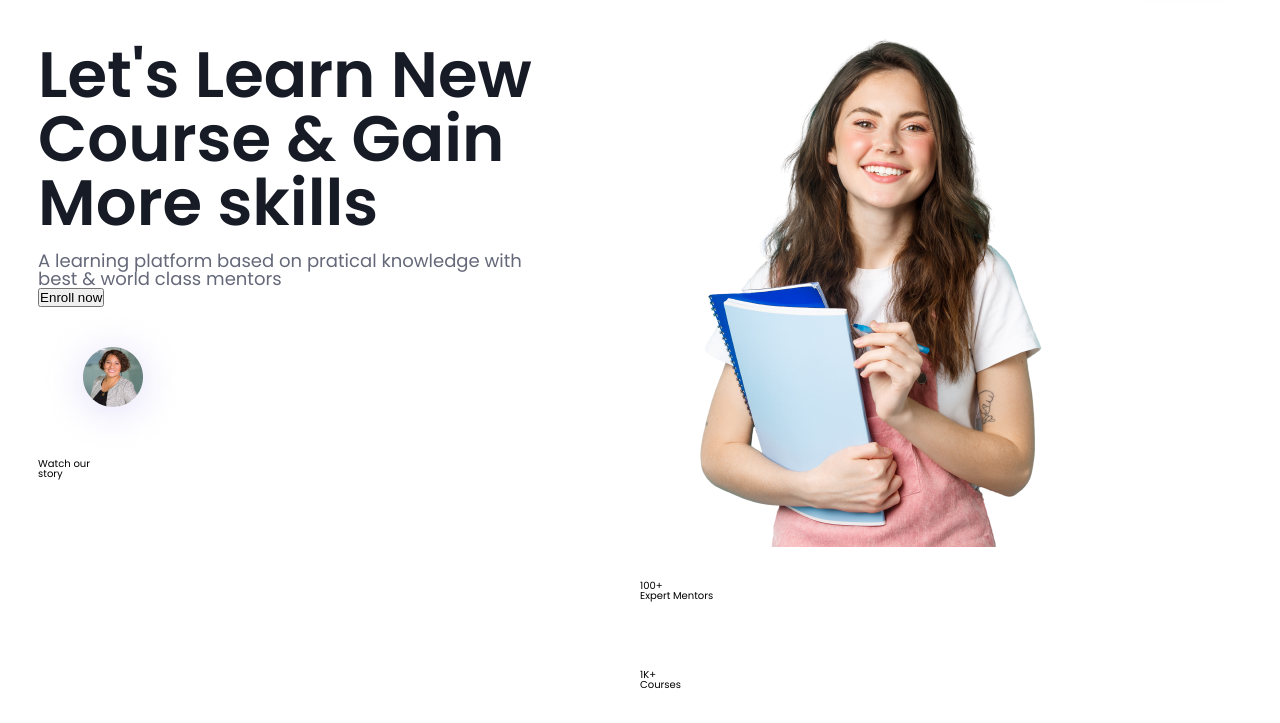
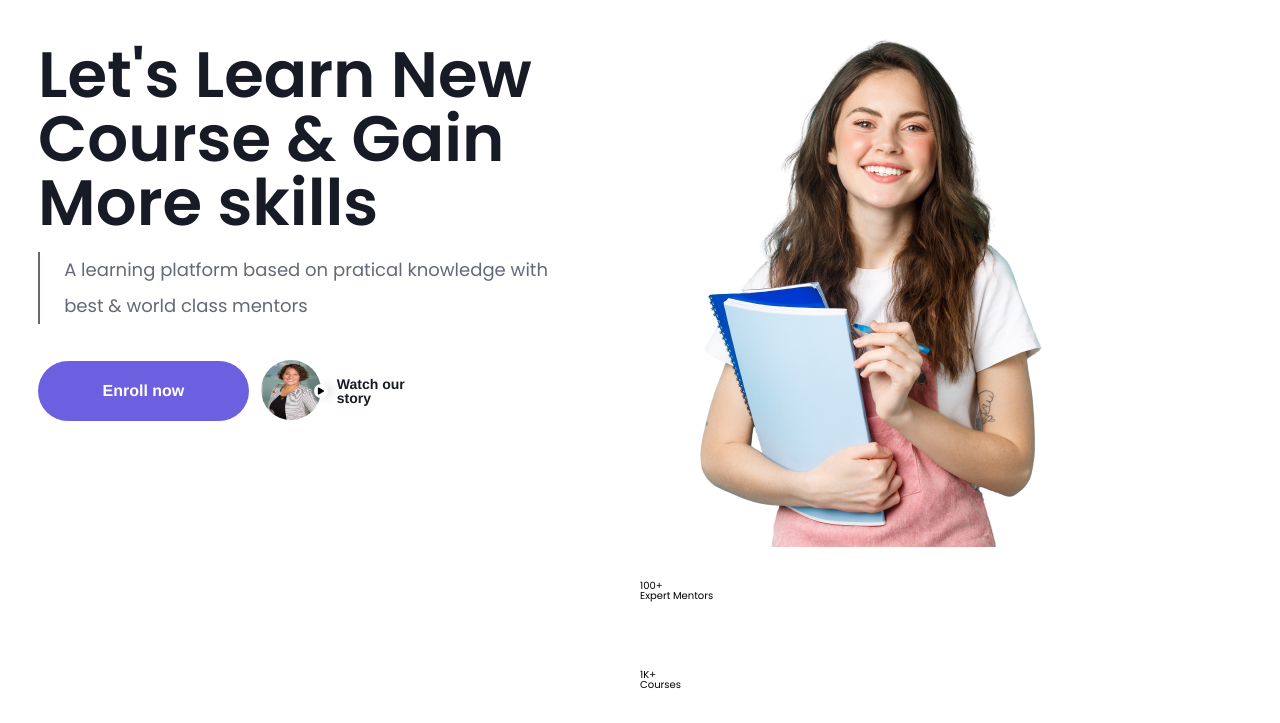
Before and after one commit to Johnkenny256/EduLearn-website, a plain HTML site: page index.html in a window 1280 px wide. Shown: the part 77-800 px from the top of the page. Drawn offline with nearby package versions, Linux system fonts and the light colour scheme.

Commit message:
Add more stlyes and modified the html

```diff
--- a/css/style.css
+++ b/css/style.css
@@ -111,16 +111,86 @@ body {
   .first_side {
     .description {
       padding-top: 2.2rem;
+      padding-bottom: 1.6rem;
       font-size: 6.4rem;
       font-weight: 600;
       color: #171b26;
     }
 
     .more_description {
-      padding-top: 1.6rem;
       font-size: 1.8rem;
       font-weight: 400;
       color: #646879;
+      line-height: 2;
+      border-left: solid #646879 2px;
+      padding-left: 2.4rem;
+    }
+    .enroll {
+      display: flex;
+      gap: 1.2rem;
+      align-items: center;
+      padding-top: 3.6rem;
+
+      .button_enroll {
+        display: flex;
+        align-items: center;
+        justify-content: center;
+        font-family: Helvetica;
+        border: none;
+        outline: none;
+        background-color: #6c60e0;
+        color: #fff;
+        height: 60px;
+        font-size: 16px;
+        font-weight: 700;
+        width: 35%;
+        border-radius: 120px;
+        cursor: pointer;
+      }
+      .button_enroll:link,
+      .button_enroll:visited {
+        color: #fff;
+        text-decoration: none;
+      }
+      .button_enroll:hover,
+      .button_enroll:active {
+        background-color: #7c71dd;
+      }
+
+      .video_play {
+        display: flex;
+        align-items: center;
+        justify-content: center;
+        gap: 1.6rem;
+
+        .playingvideo {
+          position: relative;
+          display: inline-block;
+
+          .img_play {
+            width: 60px;
+            height: 60px;
+            border-radius: 50%;
+          }
+
+          .play_icon {
+            position: absolute;
+            top: 50%;
+            transform: translate(-50%, -50%);
+            padding: 2px;
+            background-color: #fff;
+            border-radius: 50%;
+            box-shadow: 5px 0 10px rgb(0, 0, 0, 0.1);
+          }
+        }
+
+        .our_story {
+          font-size: 14px;
+          font-family: Helvetica;
+          font-weight: 700;
+          color: #171b26;
+        }
+      }
     }
   }
 }
--- a/index.html
+++ b/index.html
@@ -10,7 +10,14 @@
       href="https://fonts.googleapis.com/css2?family=Poppins:wght@400;500;600;700&display=swap"
       rel="stylesheet"
     />
-
+    <script
+      type="module"
+      src="https://unpkg.com/ionicons@7.1.0/dist/ionicons/ionicons.esm.js"
+    ></script>
+    <script
+      nomodule
+      src="https://unpkg.com/ionicons@7.1.0/dist/ionicons/ionicons.js"
+    ></script>
     <link rel="stylesheet" href="css/style.css" />
   </head>
   <body>
@@ -43,16 +50,21 @@
           </p>
 
           <div class="enroll">
-            <button>Enroll now</button>
+            <a href="#" class="button_enroll">Enroll now</a>
             <div class="watch_us">
               <div class="video_play">
-                <img
-                  src="imgs/unsplash_SJvDxw0azqw.png"
-                  alt="woman in a video"
-                />
+                <div class="playingvideo">
+                  <img
+                    class="img_play"
+                    src="imgs/Screenshot 2023-06-14 154718.png"
+                    alt="woman in a video"
+                  />
+
+                  <ion-icon class="play_icon" name="play"></ion-icon>
+                </div>
+
+                <p class="our_story">Watch our <br />story</p>
               </div>
-
-              <p class="our_story">Watch our <br />story</p>
             </div>
           </div>
         </div>
```
Also changed, not shown: imgs/Screenshot 2023-06-14 154718.png (added), imgs/unsplash_SJvDxw0azqw.svg (added).
